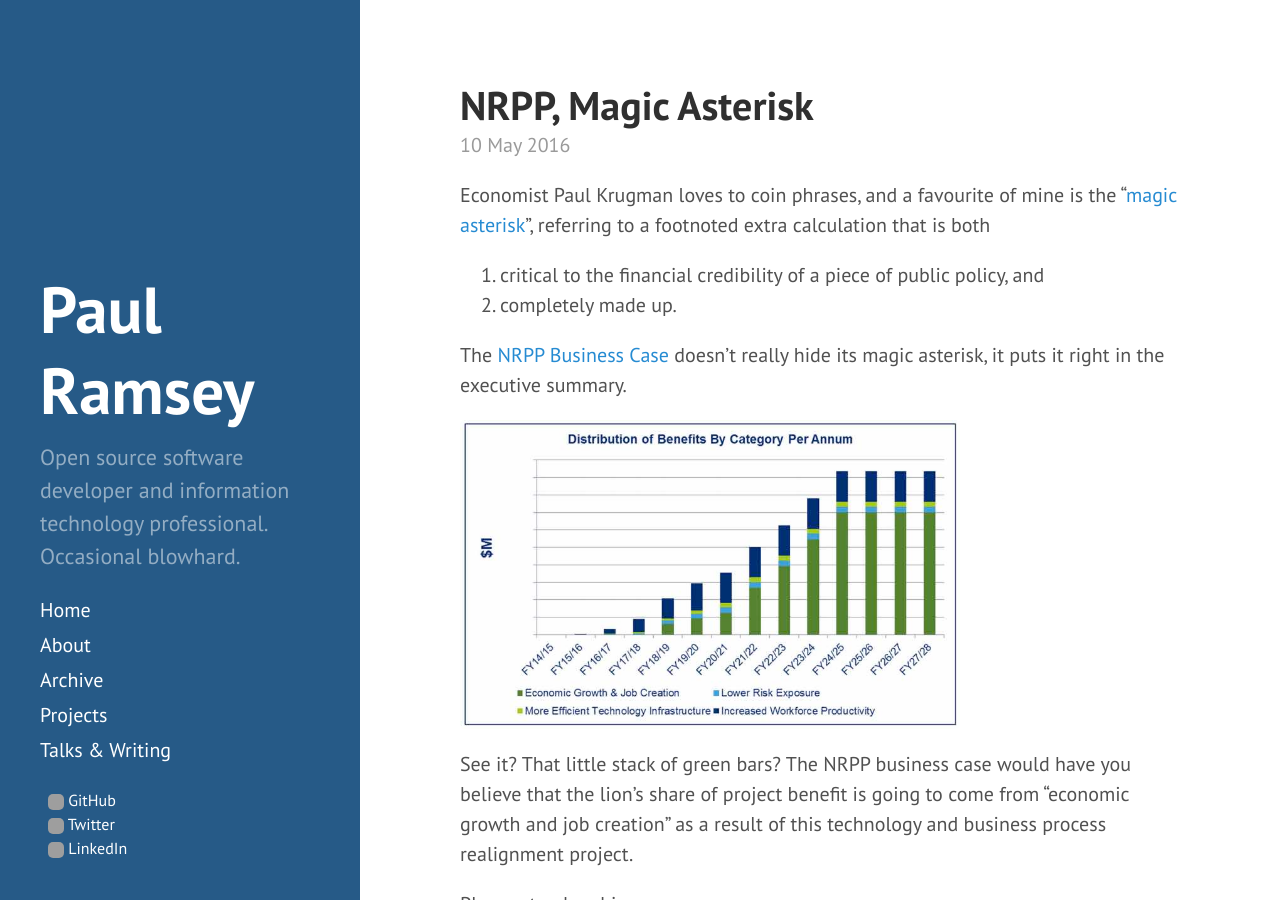
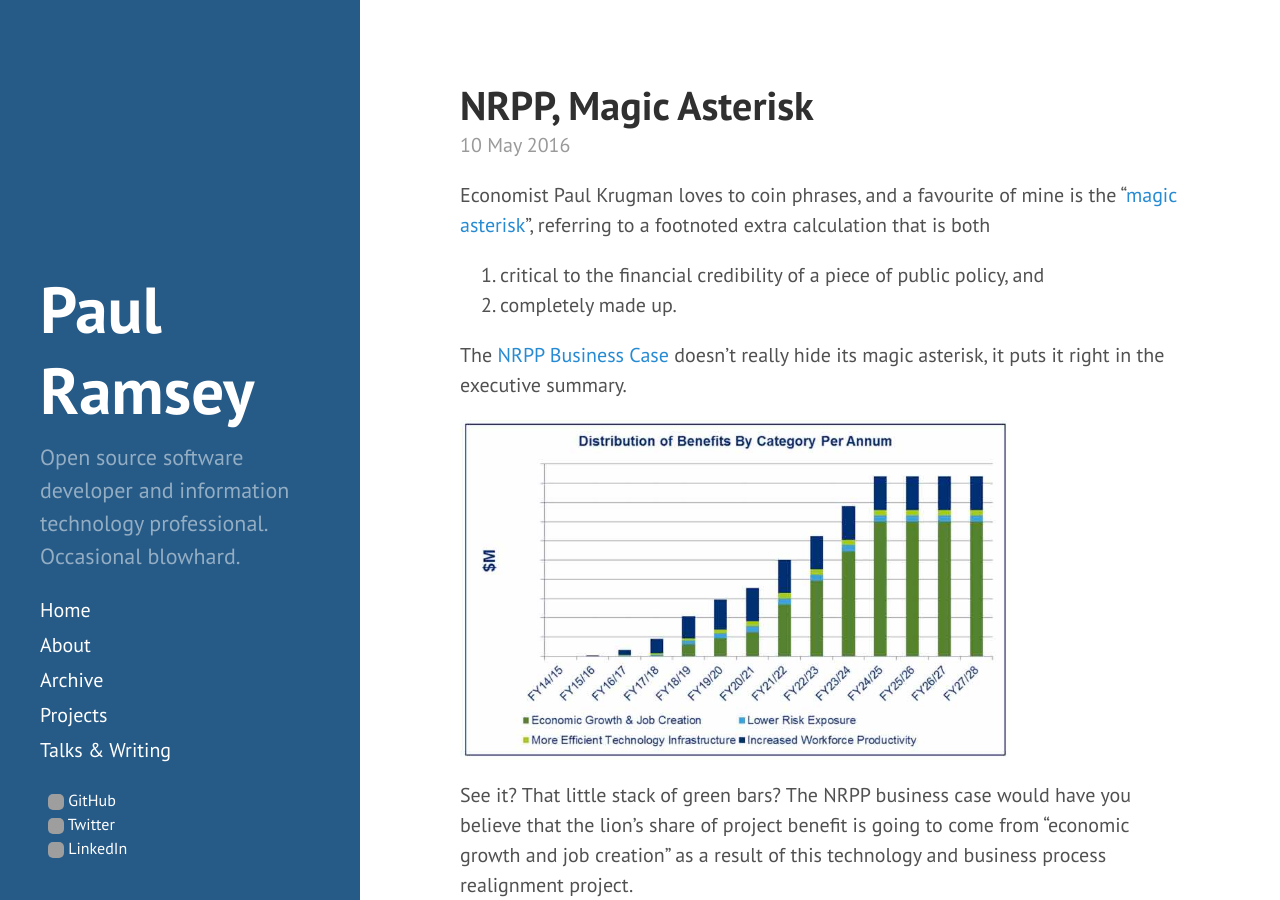
Before and after one commit to pramsey/pramsey.github.io, a Jekyll site: the page built from _posts/2016-05-10-nrpp-magic-asterisk.md, in a window 1280 px wide and 900 px high. Built offline with Jekyll 4.4.1, drawn with Linux system fonts in a browser that asks for light colours; comment, search, counter and statistics services are not loaded; grey boxes are pictures that could not be loaded.

Commit message:
larger graph

```diff
--- a/_posts/2016-05-10-nrpp-magic-asterisk.md
+++ b/_posts/2016-05-10-nrpp-magic-asterisk.md
@@ -21,7 +21,7 @@
 
 The [NRPP Business Case](http://www2.gov.bc.ca/gov/content/industry/natural-resource-use/frontcounter-bc/natural-resource-permitting-project/nrpp-business-case-3623) doesn't really hide its magic asterisk, it puts it right in the executive summary.
 
-<img src="{{ site.images }}{{ page.image }}" alt="{{ page.title }}" width="500" height="309" />
+<img src="{{ site.images }}{{ page.image }}" alt="{{ page.title }}" width="550" height="340" />
 
 See it? That little stack of green bars? The NRPP business case would have you believe that the lion's share of project benefit is going to come from "economic growth and job creation" as a result of this technology and business process realignment project.
 
```
